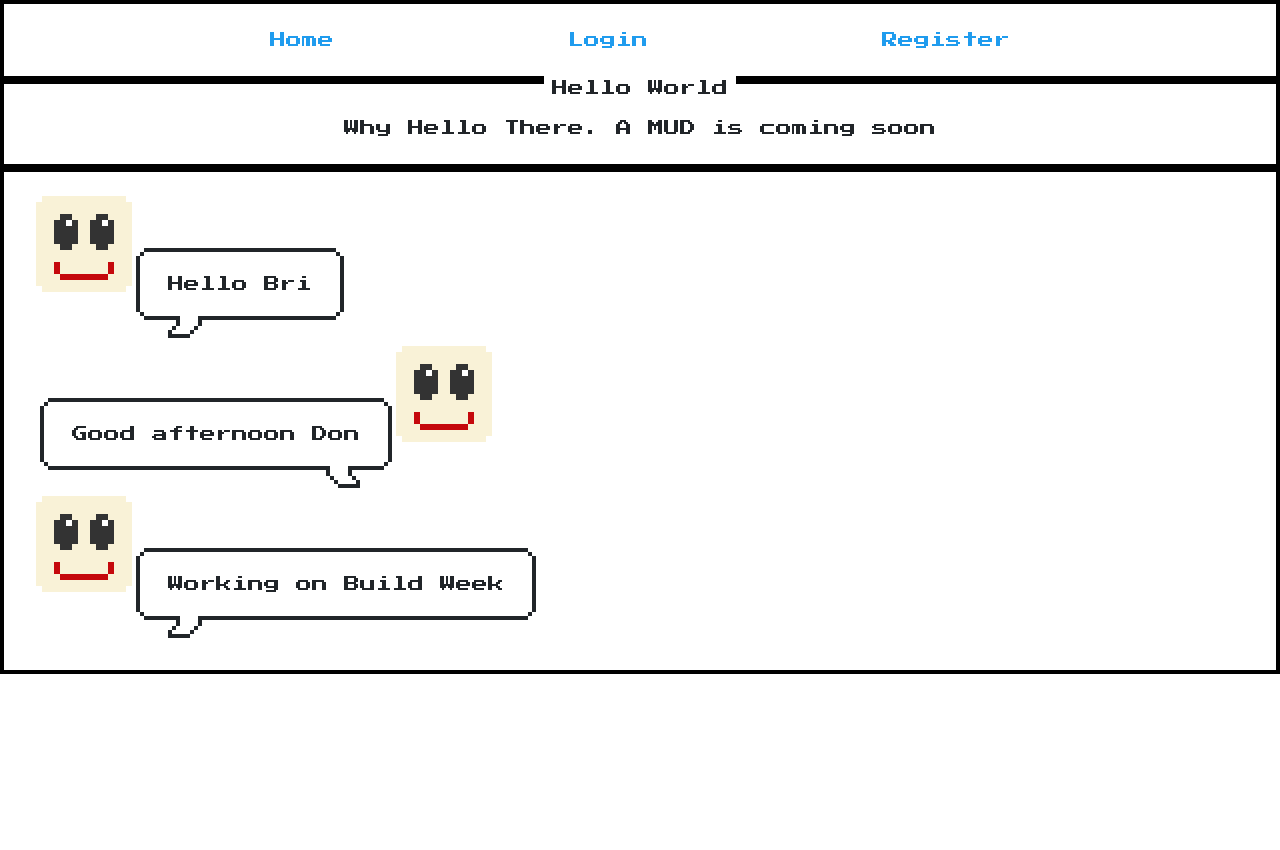
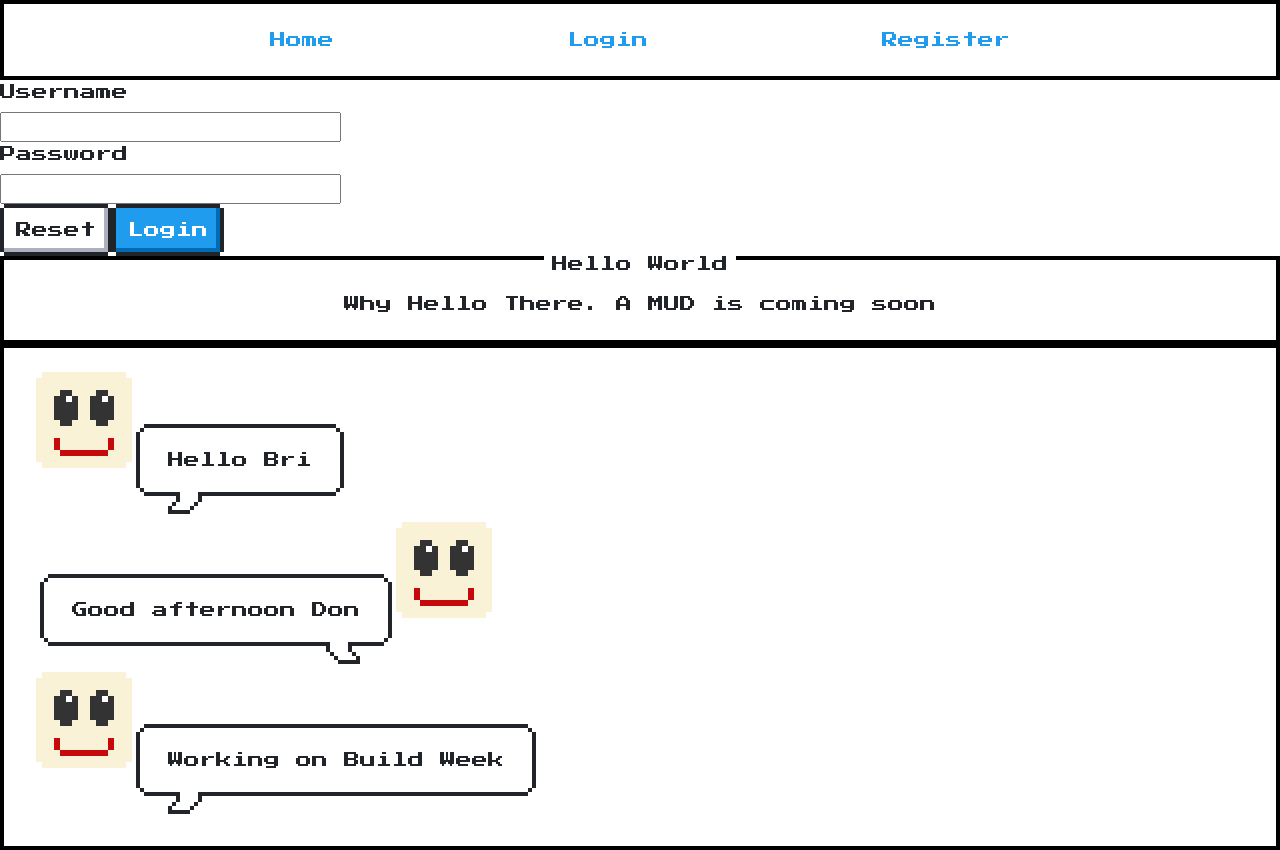
Before and after one commit to CS-28-Hiatus-Team/front-end, a React (Create React App) app: page /login in a window 1280 px wide. Before the commit the page ends 800 px from the top, so only its background shows below. Built offline with nearby package versions, Linux system fonts and the light colour scheme.

Commit message:
Login And Register Built

```diff
--- a/src/components/App.jsx
+++ b/src/components/App.jsx
@@ -1,14 +1,20 @@
 import React from 'react';
+import {Switch, Route} from 'react-router-dom'
 import Chat from "./chat/Chat";
 import {useActions} from "../store/useActions";
 import {ActionsProvider} from "../contexts/ActionsContext";
 import Navigation from "./Navigation/Navigation";
+import Auth from "./auth/Auth";
 
 function App() {
     const actions = useActions();
     return (
         <ActionsProvider value={actions}>
             <Navigation/>
+            <Switch>
+                <Route path='/login' component={Auth} />
+                <Route path='/register' component={Auth} />
+            </Switch>
             <div className="nes-container with-title is-centered">
                 <p className="title">Hello World</p>
                 <p>Why Hello There. A MUD is coming soon</p>
--- /dev/null
+++ b/src/components/auth/Auth.jsx
@@ -0,0 +1,57 @@
+import React, {useContext, useEffect} from 'react';
+import {useLocation} from 'react-router-dom';
+import {useForm} from "../../hooks/useForm";
+import {ActionsContext} from "../../contexts/ActionsContext";
+
+const loginState = {
+    username: '',
+    password: ''
+};
+
+const registerState = {
+    username: '',
+    password1: '',
+    password2: ''
+};
+
+function Auth() {
+    const actions = useContext(ActionsContext);
+    const loc = useLocation();
+    const initialState = loc.pathname === '/login' ? loginState : registerState;
+    const [values, handleChange, handleSubmit, handleReset, setValues] = useForm(initialState, doSubmit);
+
+    useEffect(() => {
+        if (loc.pathname === '/login') {
+            setValues(loginState);
+        } else {
+            setValues(registerState);
+        }
+    }, [loc.pathname]);
+
+    function doSubmit() {
+        if (loc.pathname === '/login') {
+            actions.auth.login(values);
+        } else {
+            actions.auth.register(values);
+        }
+    }
+
+    return (
+        <div>
+            <form onSubmit={handleSubmit}>
+                {Object.keys(values).map((key, i) => (
+                    <div key={i} className={'nes-field'}>
+                        <label
+                            htmlFor={key}>{key === 'username' ? 'Username' : key === 'password2' ? 'Confirm Password' : 'Password'}</label>
+                        <input type={key === 'username' ? 'text' : 'password'} id={key} name={key} value={values[key]}
+                               onChange={handleChange}/>
+                    </div>
+                ))}
+                <button type="button" onClick={handleReset} className="nes-btn">Reset</button>
+                <button type="submit" className="nes-btn is-primary">{loc.pathname === '/login' ? 'Login' : 'Register'}</button>
+            </form>
+        </div>
+    )
+}
+
+export default Auth
--- a/src/hooks/useForm.jsx
+++ b/src/hooks/useForm.jsx
@@ -12,5 +12,5 @@ export const useForm = (initialState, cb) => {
 
     const handleReset = () => setValues(initialState);
 
-    return [values, handleChange, handleSubmit, handleReset]
+    return [values, handleChange, handleSubmit, handleReset, setValues]
 };
```
